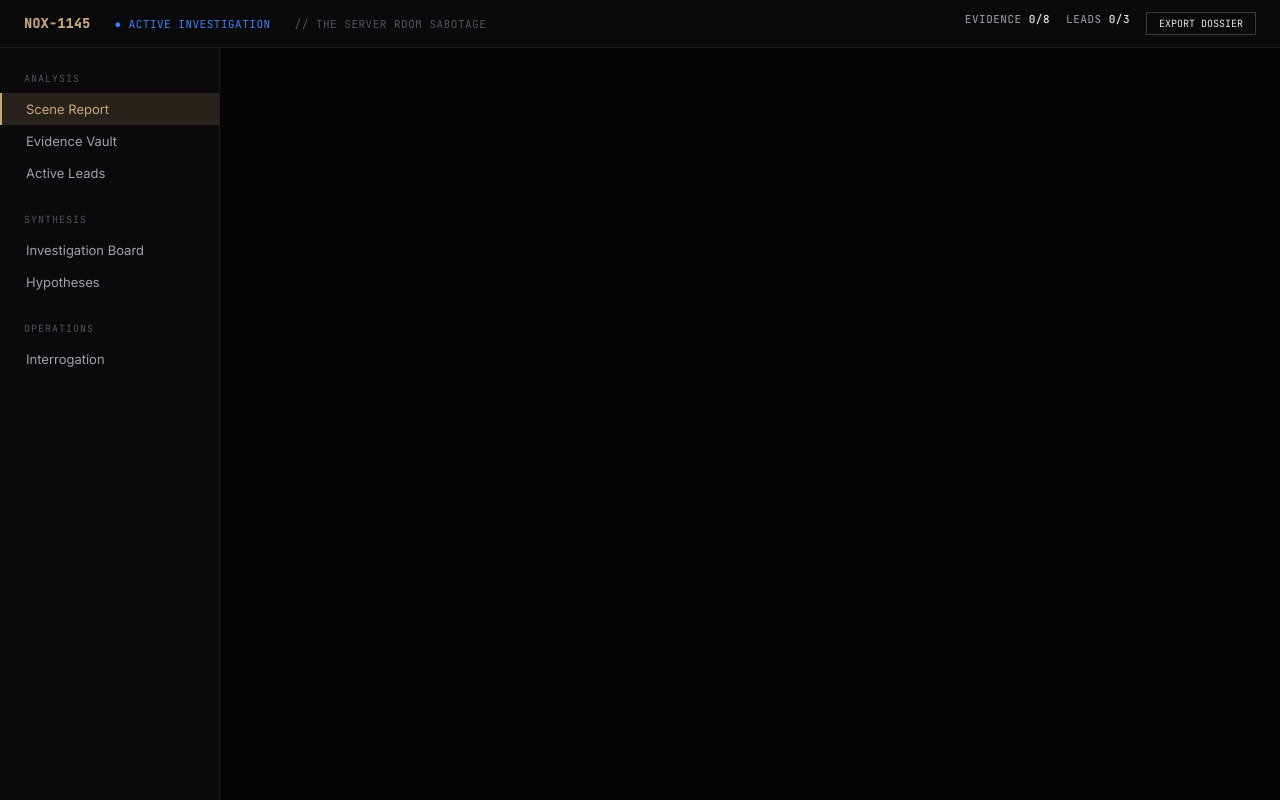
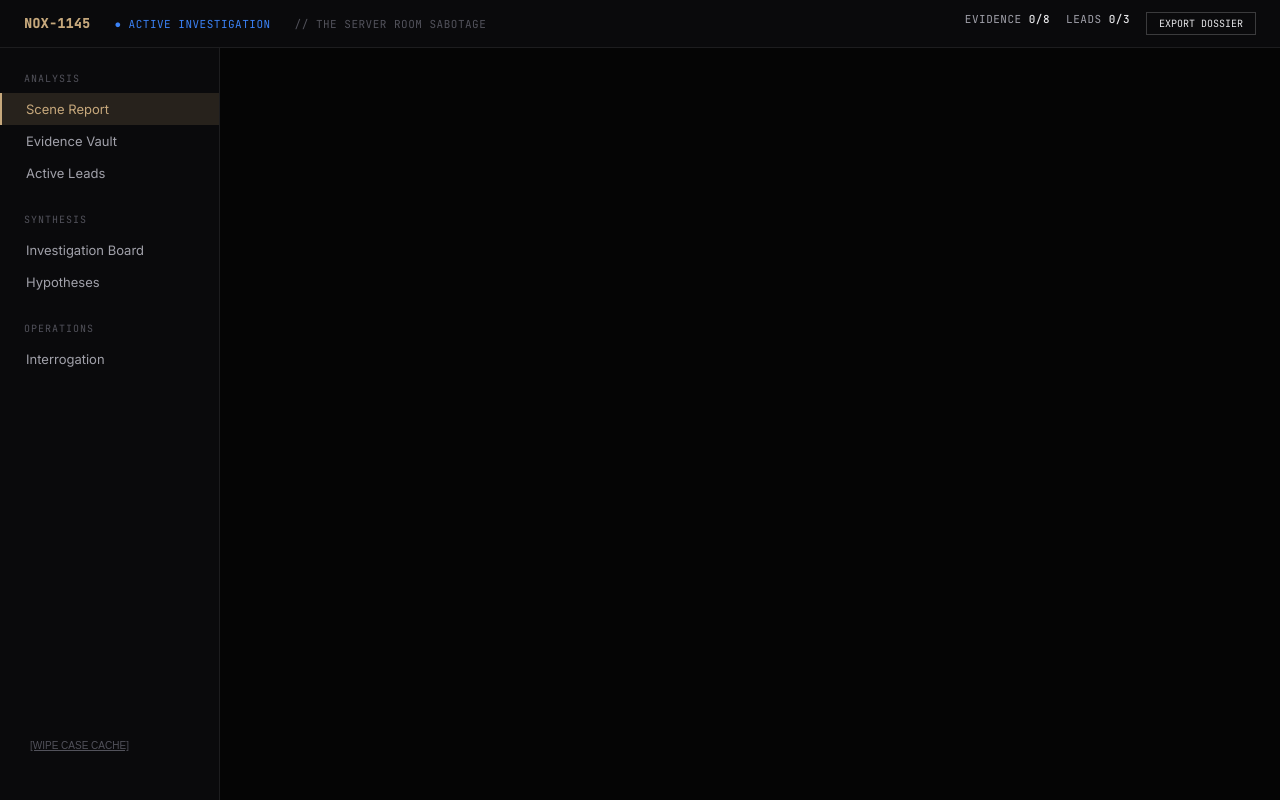
Before and after one commit to Naveen57990/nox-blackfiles-simulator, a plain HTML site: page index.html in a window 1280 px wide. Drawn offline with nearby package versions, Linux system fonts and the light colour scheme.

Commit message:
Fix UI JS crash by restoring missing reset button

```diff
--- a/index.html
+++ b/index.html
@@ -43,6 +43,10 @@
       <div class="nav-group">
         <div class="nav-group-title">Operations</div>
         <button class="nav-btn" data-view-target="interrogation">Interrogation</button>
+      </div>
+
+      <div style="margin-top:auto; padding:24px;">
+        <button id="btn-reset" style="background:transparent; border:none; color:var(--muted); font-size:10px; cursor:pointer; text-decoration:underline;">[WIPE CASE CACHE]</button>
       </div>
     </nav>
 
```
